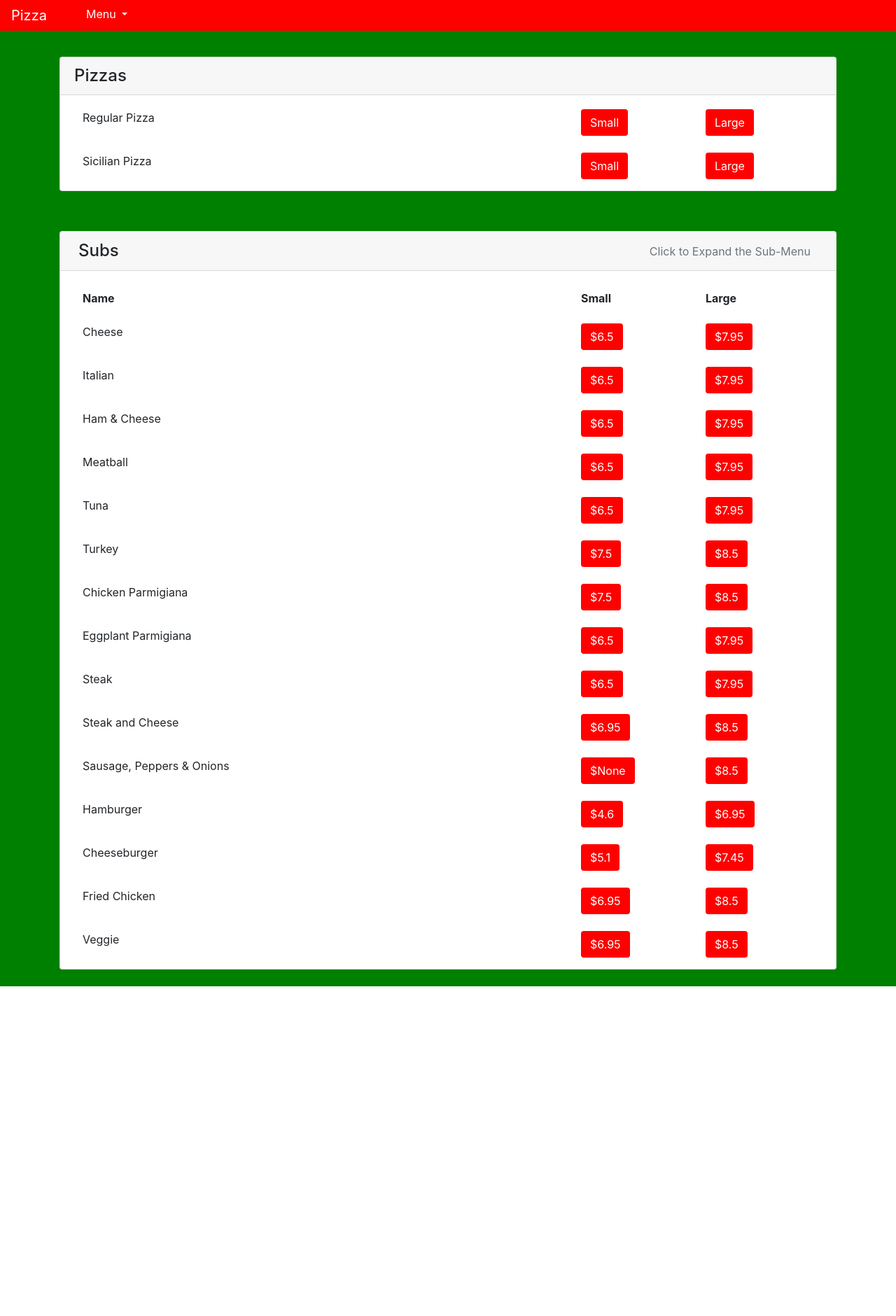
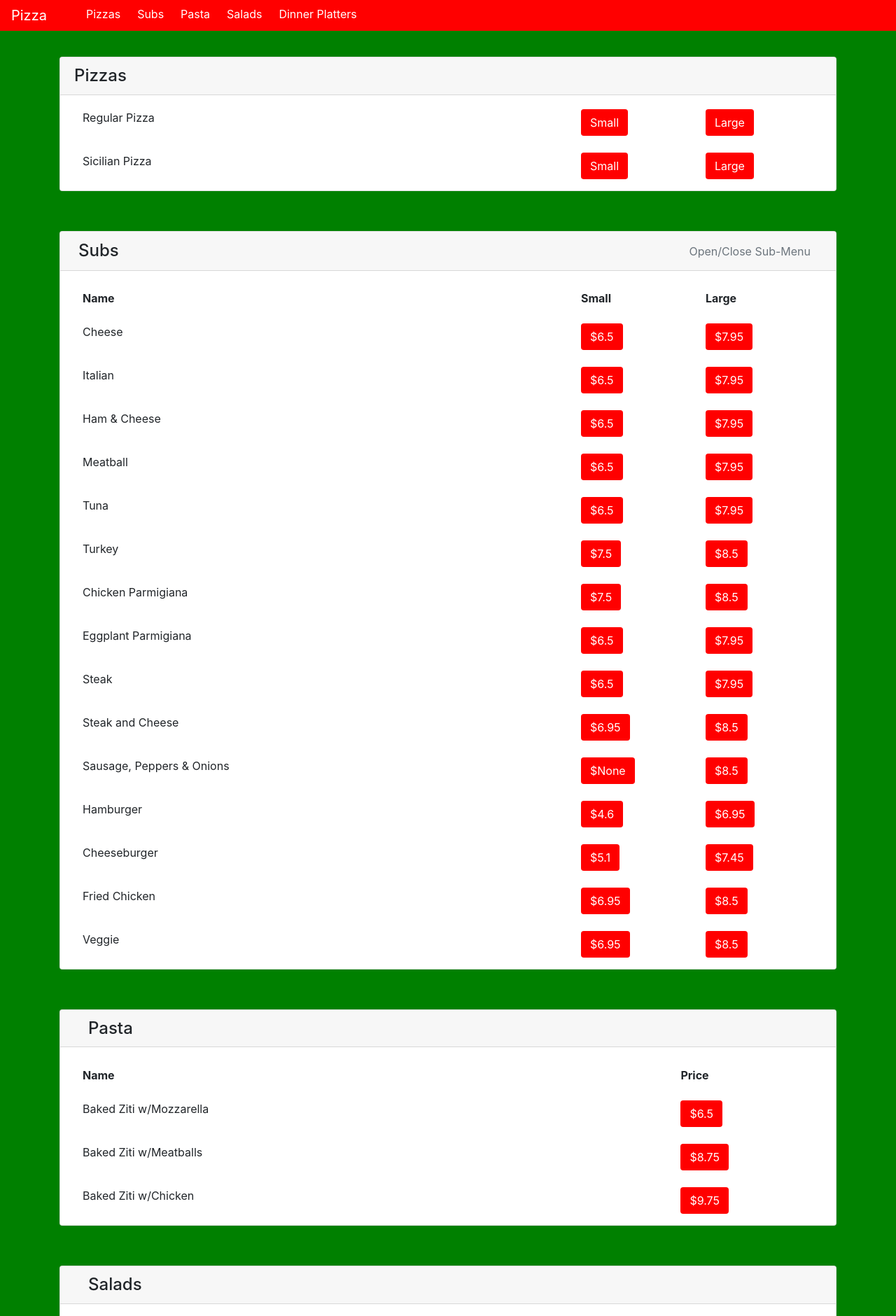
Before and after one commit to Thien-An-Ngo/webProject3, a Django app: page / in a window 1280 px wide. Shown: the top 1880 px of the page at 70% size. Before the commit the page ends 1409 px from the top, so only its background shows below. Run offline with Django 3.2, Linux system fonts and the light colour scheme; data comes from the database, SQL or seed files in the repository; some libraries are stand-ins or nearby versions.

Commit message:
finished menu on html front page

```diff
--- a/orders/templates/orders/index.html
+++ b/orders/templates/orders/index.html
@@ -6,6 +6,7 @@
 
 {% block body %}
   <div style="background-color:green; height:100%;">
+    <!-- Navbar -->
     <nav class="navbar navbar-expand-sm navbar-light fixed-top py-0" style="background-color: red;">
       <a class="navbar-brand text-white mr-5" href="#">Pizza</a>
       <button class="navbar-toggler text-white" type="button" data-toggle="collapse" data-target="#navbarTogglerDemo02" aria-controls="navbarTogglerDemo02" aria-expanded="false" aria-label="Toggle navigation">
@@ -13,22 +14,21 @@
       </button>
       <div class="collapse navbar-collapse" id="navbarTogglerDemo02">
         <ul class="navbar-nav mr-auto mt-2 mt-lg-0 mb-1">
-          <li class="nav-item dropdown">
-          <a class="nav-link dropdown-toggle text-white" href="#" id="navbarDropdown" role="button" data-toggle="dropdown" aria-haspopup="true" aria-expanded="false">
-            Menu
-          </a>
-          <div class="dropdown-menu" aria-labelledby="navbarDropdown">
-            <a class="dropdown-item" href="#Pizzas">Pizzas</a>
-            <div class="dropdown-divider"></div>
-            <a class="dropdown-item" href="#Subs">Subs</a>
-          </div>
-        </li>
+          <li class="nav-item text-white mr-2"><a class="nav-link text-white" href="#Pizzas">Pizzas</a></li>
+          <li class="nav-item text-white mr-2"><a class="nav-link text-white" href="#Subs">Subs</a></li>
+          <li class="nav-item text-white mr-2"><a class="nav-link text-white" href="#Pasta">Pasta</a></li>
+          <li class="nav-item text-white mr-2"><a class="nav-link text-white" href="#Salads">Salads</a></li>
+          <li class="nav-item text-white"><a class="nav-link text-white" href="#DinnerPlatters">Dinner Platters</a></li>
         </ul>
       </div>
     </nav>
+    <!-- Navbar end -->
+
+    <!-- Body main -->
     <div class="bg-green" style="background-color: green; height: 110%;">
       <div class="container bg-green pt-4 pb-4" style="height:100%; min-height:110vh;">
         <div style="height:57px;" id="Pizzas"></div>
+        <!-- Pizza Table Card -->
         <div class="card" style="width: 100%;">
           <div class="card-header"><h4 class="mb-0">Pizzas</h4></div>
           <div class="card-body pb-1" style="padding-top: 0px;">
@@ -48,6 +48,9 @@
             </table>
           </div>
         </div>
+        <!-- Pizza Table Card End -->
+
+        <!-- Subs -->
         <div id="Subs" style="height:57px; display:hide;"></div>
         <div class="accordion" id="accordionExample">
           <div class="card" style="width:100%;">
@@ -55,7 +58,7 @@
               <h2 class="mb-0">
                 <a class="btn btn-link btn-block text-left p-0 justify-content-between row" type="button" data-toggle="collapse" data-target="#collapseOne" aria-expanded="true" aria-controls="collapseOne">
                   <h4 class="mb-0" style="padding-left:20px;">Subs</h4>
-                  <span class="text-muted" style="padding-top:3px;">Click to Expand the Sub-Menu</span>
+                  <span class="text-muted" style="padding-top:3px;">Open/Close Sub-Menu</span>
                 </a>
               </h2>
             </div>
@@ -83,6 +86,82 @@
             </div>
           </div>
         </div>
+        <!-- Subs end -->
+
+        <!-- Pasta -->
+        <div id="Pasta" style="height:57px; display:hide;"></div>
+        <div class="card" style="width:100%;">
+          <div class="card-header" id="headingOne"><h2 class="mb-0"><h4 class="mb-0" style="padding-left:20px;">Pasta</h4></h2></div>
+          <div class="card-body pb-1" style="padding-top:0%;">
+            <table class="table table-borderless mb-0 mt-3">
+              <thead>
+                <tr>
+                  <th class="col-8">Name</th>
+                  <th class="col-2">Price</th>
+                </tr>
+              </thead>
+              <tbody>
+                {% for pasta in pastas %}
+                  <tr>
+                    <td class="col-8">{{pasta.name}}</td>
+                    <td class="col-2"><a href="" class="btn text-white" style="background-color:red;">${{pasta.prizeSmall}}</a></td>
+                  </tr>
+                {% endfor %}
+              </tbody>
+            </table>
+          </div>
+        </div>
+        <!-- Pasta end -->
+        <!-- Salad -->
+        <div id="Salads" style="height:57px; display:hide;"></div>
+        <div class="card" style="width:100%;">
+          <div class="card-header" id="headingOne"><h2 class="mb-0"><h4 class="mb-0" style="padding-left:20px;">Salads</h4></h2></div>
+          <div class="card-body pb-1" style="padding-top:0%;">
+            <table class="table table-borderless mb-0 mt-3">
+              <thead>
+                <tr>
+                  <th class="col-8">Name</th>
+                  <th class="col-2">Price</th>
+                </tr>
+              </thead>
+              <tbody>
+                {% for salad in salads %}
+                  <tr>
+                    <td class="col-8">{{salad.name}}</td>
+                    <td class="col-2"><a href="" class="btn text-white" style="background-color:red;">${{salad.prizeSmall}}</a></td>
+                  </tr>
+                {% endfor %}
+              </tbody>
+            </table>
+          </div>
+        </div>
+        <!-- Salad end -->
+        <!-- Dinner Platters -->
+        <div id="DinnerPlatters" style="height:57px; display:hide;"></div>
+        <div class="card" style="width:100%;">
+          <div class="card-header" id="headingOne"><h2 class="mb-0"><h4 class="mb-0" style="padding-left:20px;">Dinner Platters</h4></h2></div>
+          <div class="card-body pb-1" style="padding-top:0%;">
+            <table class="table table-borderless mb-0 mt-3">
+              <thead>
+                <tr>
+                  <th class="col-8">Name</th>
+                  <th class="col-2">Small</th>
+                  <th class="col-2">Large</th>
+                </tr>
+              </thead>
+              <tbody>
+                {% for platter in dinnerPlatters %}
+                  <tr>
+                    <td class="col-8">{{platter.name}}</td>
+                    <td class="col-2"><a href="" class="btn text-white" style="background-color:red;">${{platter.prizeSmall}}</a></td>
+                    <td class="col-2"><a href="" class="btn text-white" style="background-color:red;">${{platter.prizeLarge}}</a></td>
+                  </tr>
+                {% endfor %}
+              </tbody>
+            </table>
+          </div>
+        </div>
+        <!-- Dinner Platters end -->
       </div>
     </div>
   </div>
```
